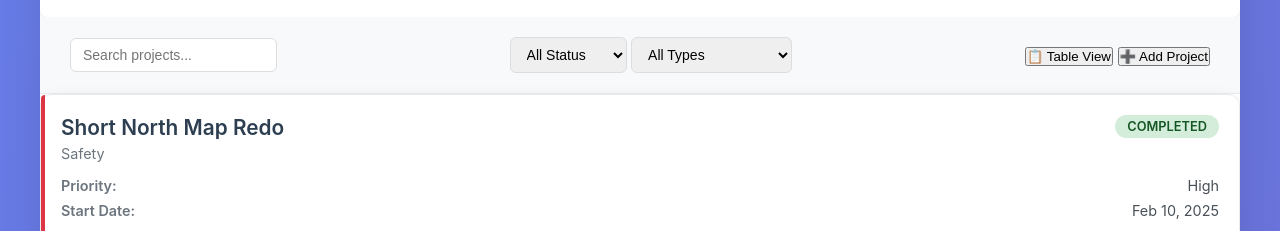
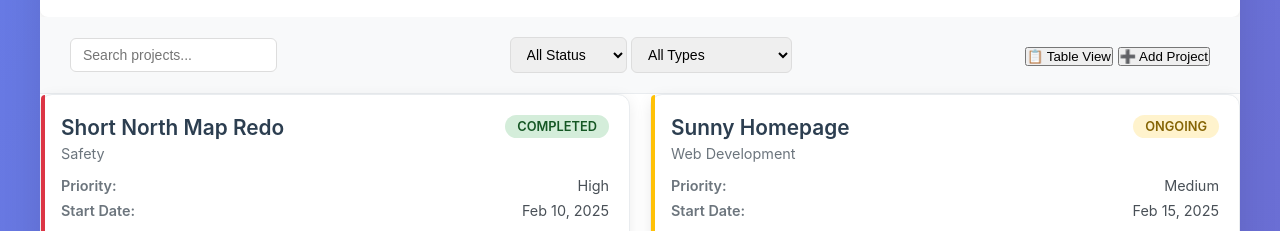
Before and after one commit to knightofren2588/equitas-project-tracker, a plain HTML site: page index.html in a window 1280 px wide. Shown: the part 559-790 px from the top of the page. Drawn offline with Linux system fonts and the light colour scheme.

Commit message:
Update styles.css

```diff
--- a/styles.css
+++ b/styles.css
@@ -113,7 +113,7 @@ select, input {
     padding: 30px;
 }
 
-.project-grid {
+.projects-grid {
     display: grid;
     grid-template-columns: repeat(2, 1fr);
     gap: 20px;
```
